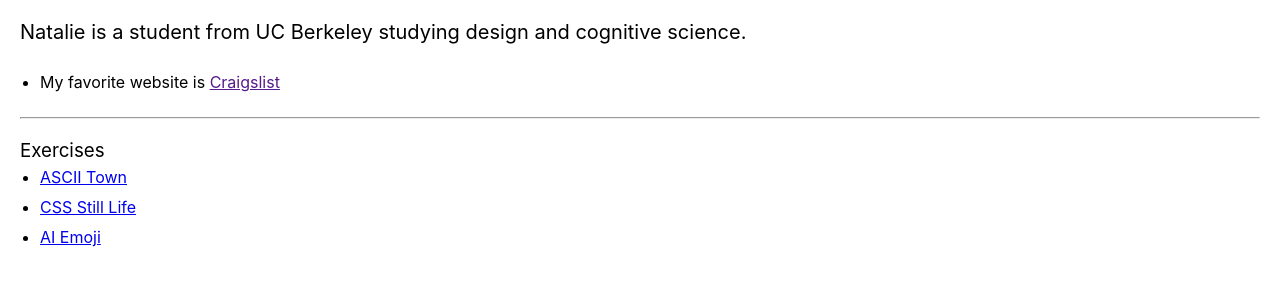
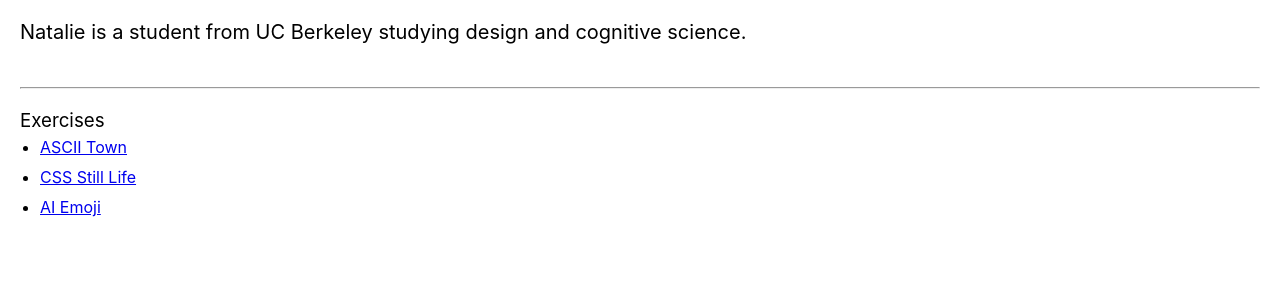
Before and after one commit to nattysworld/UIDesign1, a plain HTML site: page index.html in a window 1280 px wide. Shown: the part 81-366 px from the top of the page. Drawn offline with Linux system fonts and the light colour scheme.

Commit message:
update main website

```diff
--- a/index.html
+++ b/index.html
@@ -1,6 +1,8 @@
 
 <!DOCTYPE html>
+
 <html>
+
 
 <head>
   <title>Natalie Yun | UI Design Programming 1</title>
@@ -23,9 +25,7 @@
 
       <p class="desc">Natalie is a student from UC Berkeley studying design and cognitive science.</p>
       <ul>
-        <li>My favorite website is <a href="">Craigslist</a>
 
-        </li>
       </ul>
         <br>
         <hr>
```
